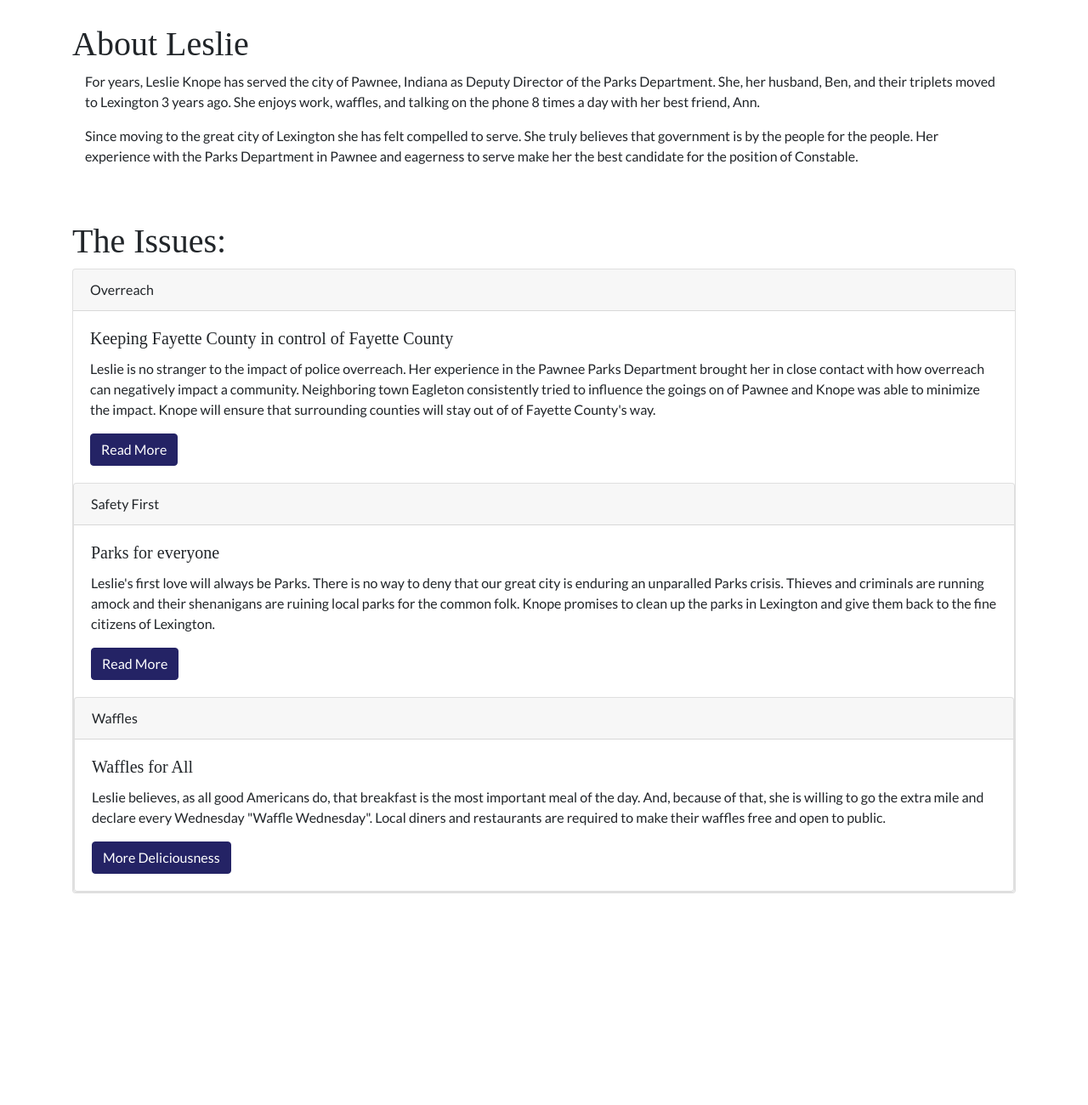
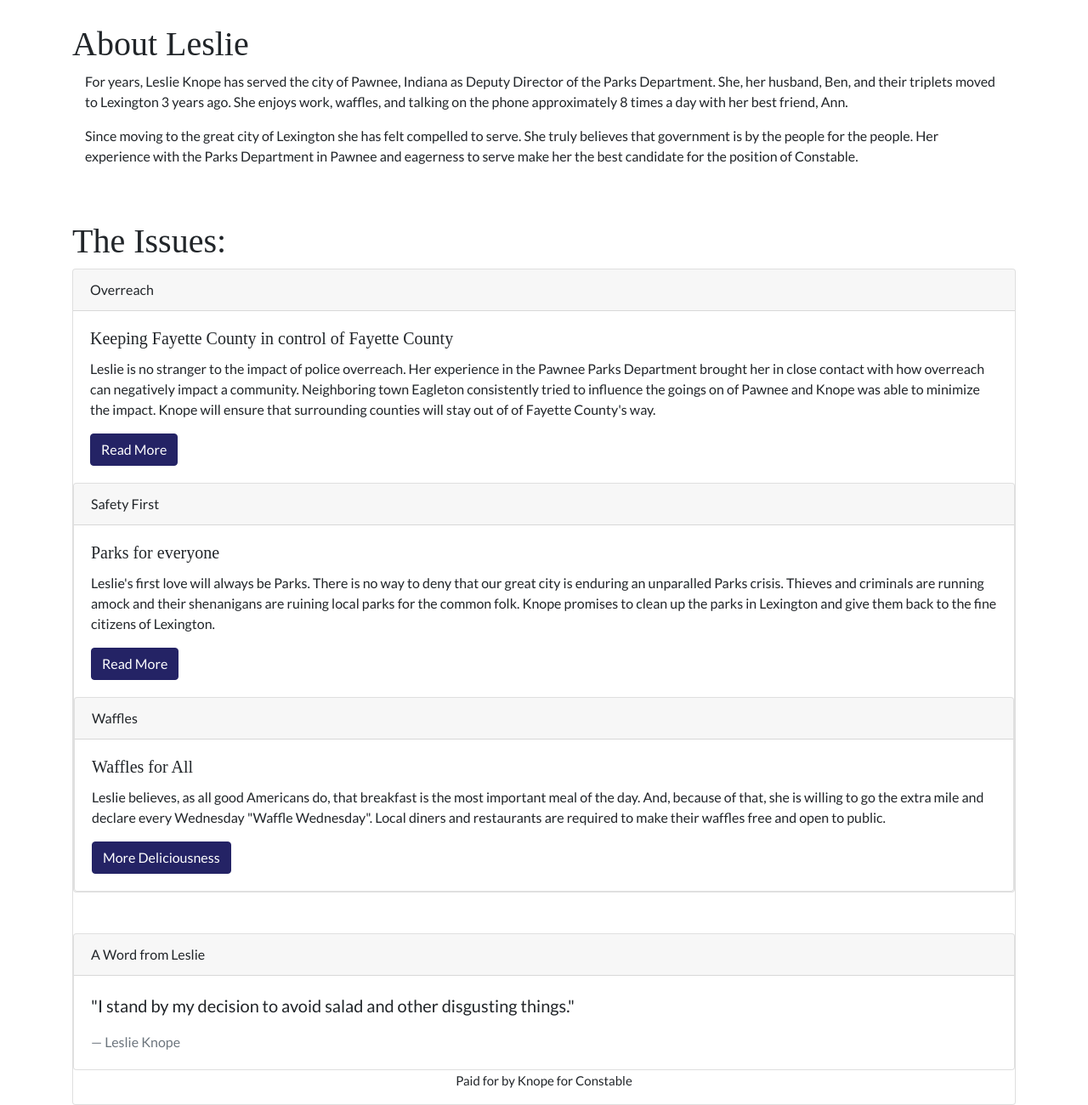
Before and after one commit to maymeclayton/knope, a website: page index.html in a window 1280 px wide. Shown: the part 817-2117 px from the top of the page at 85% size. Before the commit the page ends 1868 px from the top, so only its background shows below. Drawn offline with nearby package versions, Linux system fonts and the light colour scheme; a web font is replaced by a local one.

Commit message:
updates to html document

```diff
--- a/index.html
+++ b/index.html
@@ -36,7 +36,7 @@
     <p class="container">For years, Leslie Knope has served the city of Pawnee,
       Indiana as Deputy Director of the Parks Department. She, her husband, Ben,
       and their triplets moved to Lexington 3 years ago. She enjoys work, waffles,
-      and talking on the phone 8 times a day with her best friend, Ann.
+      and talking on the phone approximately 8 times a day with her best friend, Ann.
     </p>
 
     <p class = "container">
@@ -95,6 +95,26 @@
     </p>
     <a href="#" class="btn btn-primary">More Deliciousness</a>
   </div>
+</div>
+</div>
+
+<br> </br>
+<div>
+  <div class="card">
+  <div class="card-header">
+    A Word from Leslie
+  </div>
+  <div class="card-body">
+    <blockquote class="blockquote mb-0">
+      <p>"I stand by my decision to avoid salad and other disgusting things."</p>
+      <footer class="blockquote-footer">Leslie Knope</footer>
+    </blockquote>
+  </div>
+</div>
+
+<div class="text-center">
+  <p><span style= "font-size:15px">Paid for by Knope for Constable</span></p>
+</div>
 
 
     <!-- Optional JavaScript -->
```
